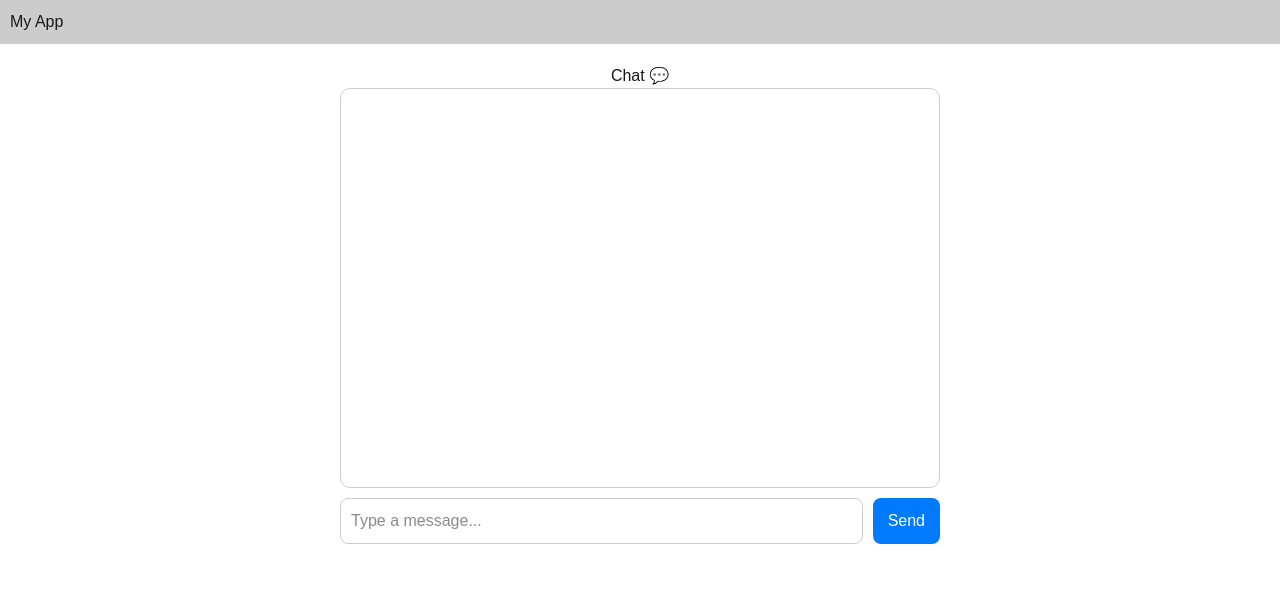
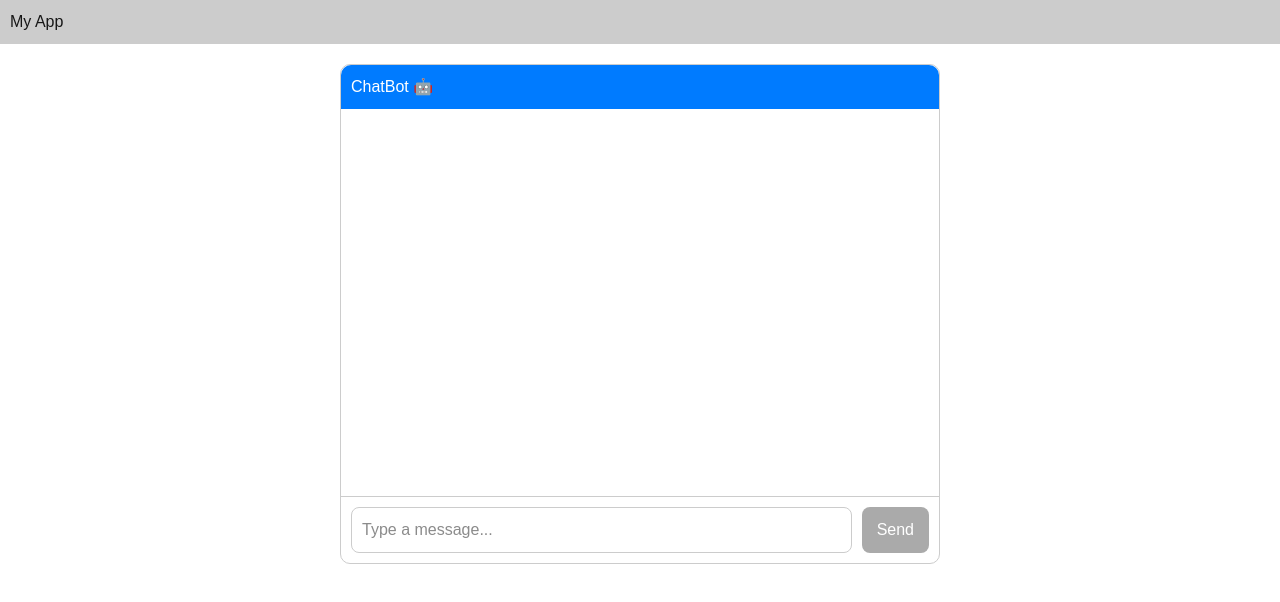
Before and after one commit to rachepalli/ChatbotUI, a Next.js app: page / in a window 1280 px wide. Shown: the top 602 px of the page. Built offline with nearby package versions, Linux system fonts and the light colour scheme.

Commit message:
Removed old Chat component and using modular chat UI

```diff
--- a/app/page.tsx
+++ b/app/page.tsx
@@ -1,11 +1,11 @@
 import Navbar from "../components/Navbar";
-import Chat from "../components/Chat";
+import ChatWindow from "../components/ChatWindow";
 
 export default function Home() {
   return (
     <div>
       <Navbar />
-      <Chat />
+      <ChatWindow />
     </div>
   );
 }
--- a/components/Chat.tsx
+++ /dev/null
@@ -1,93 +0,0 @@
-"use client";
-import { useState } from "react";
-
-type Message = {
-  text: string;
-  sender: "user" | "bot";
-};
-
-export default function Chat() {
-  const [messages, setMessages] = useState<Message[]>([]);
-  const [input, setInput] = useState("");
-
-  const sendMessage = () => {
-    if (!input.trim()) return;
-
-    const userMsg: Message = { text: input, sender: "user" };
-
-    setMessages((prev) => [...prev, userMsg]);
-    setInput("");
-
-    // fake bot reply
-    setTimeout(() => {
-      const botMsg: Message = {
-        text: "Hello! You said: " + userMsg.text,
-        sender: "bot",
-      };
-      setMessages((prev) => [...prev, botMsg]);
-    }, 1000);
-  };
-
-  return (
-    <div style={{ maxWidth: "600px", margin: "20px auto" }}>
-      <h2 style={{ textAlign: "center" }}>Chat 💬</h2>
-
-      {/* Chat Box */}
-      <div
-        style={{
-          border: "1px solid #ccc",
-          borderRadius: "10px",
-          padding: "10px",
-          height: "400px",
-          overflowY: "auto",
-          display: "flex",
-          flexDirection: "column",
-          gap: "10px",
-        }}
-      >
-        {messages.map((msg, i) => (
-          <div
-            key={i}
-            style={{
-              alignSelf: msg.sender === "user" ? "flex-end" : "flex-start",
-              background: msg.sender === "user" ? "#007bff" : "#eee",
-              color: msg.sender === "user" ? "white" : "black",
-              padding: "8px 12px",
-              borderRadius: "15px",
-              maxWidth: "70%",
-            }}
-          >
-            {msg.text}
-          </div>
-        ))}
-      </div>
-
-      {/* Input */}
-      <div style={{ display: "flex", marginTop: "10px", gap: "10px" }}>
-        <input
-          value={input}
-          onChange={(e) => setInput(e.target.value)}
-          placeholder="Type a message..."
-          style={{
-            flex: 1,
-            padding: "10px",
-            borderRadius: "8px",
-            border: "1px solid #ccc",
-          }}
-        />
-        <button
-          onClick={sendMessage}
-          style={{
-            padding: "10px 15px",
-            borderRadius: "8px",
-            background: "#007bff",
-            color: "white",
-            border: "none",
-          }}
-        >
-          Send
-        </button>
-      </div>
-    </div>
-  );
-}
--- /dev/null
+++ b/components/ChatWindow.tsx
@@ -0,0 +1,87 @@
+"use client";
+import { useState } from "react";
+import Message from "./Message";
+import InputArea from "./InputArea";
+
+type Msg = {
+  text: string;
+  sender: "user" | "bot";
+  time: string;
+};
+
+export default function ChatWindow() {
+  const [messages, setMessages] = useState<Msg[]>([]);
+
+  const getTime = () => {
+    return new Date().toLocaleTimeString([], {
+      hour: "2-digit",
+      minute: "2-digit",
+    });
+  };
+
+  const handleSend = (text: string) => {
+    const userMsg: Msg = {
+      text,
+      sender: "user",
+      time: getTime(),
+    };
+
+    setMessages((prev) => [...prev, userMsg]);
+
+    // fake bot reply
+    setTimeout(() => {
+      const botMsg: Msg = {
+        text: "Bot reply to: " + text,
+        sender: "bot",
+        time: getTime(),
+      };
+      setMessages((prev) => [...prev, botMsg]);
+    }, 1000);
+  };
+
+  return (
+    <div
+      style={{
+        maxWidth: "600px",
+        margin: "20px auto",
+        border: "1px solid #ccc",
+        borderRadius: "10px",
+        display: "flex",
+        flexDirection: "column",
+        height: "500px",
+      }}
+    >
+      {/* Header */}
+      <div
+        style={{
+          padding: "10px",
+          background: "#007bff",
+          color: "white",
+          borderTopLeftRadius: "10px",
+          borderTopRightRadius: "10px",
+        }}
+      >
+        ChatBot 🤖
+      </div>
+
+      {/* Messages */}
+      <div
+        style={{
+          flex: 1,
+          padding: "10px",
+          overflowY: "auto",
+          display: "flex",
+          flexDirection: "column",
+          gap: "10px",
+        }}
+      >
+        {messages.map((msg, i) => (
+          <Message key={i} {...msg} />
+        ))}
+      </div>
+
+      {/* Input */}
+      <InputArea onSend={handleSend} />
+    </div>
+  );
+}
--- /dev/null
+++ b/components/InputArea.tsx
@@ -0,0 +1,57 @@
+"use client";
+import { useState } from "react";
+
+type InputProps = {
+  onSend: (message: string) => void;
+};
+
+export default function InputArea({ onSend }: InputProps) {
+  const [input, setInput] = useState("");
+
+  const handleSend = () => {
+    if (!input.trim()) return;
+    onSend(input);
+    setInput("");
+  };
+
+  return (
+    <div
+      style={{
+        display: "flex",
+        padding: "10px",
+        borderTop: "1px solid #ccc",
+        gap: "10px",
+      }}
+    >
+      <input
+        value={input}
+        onChange={(e) => setInput(e.target.value)}
+        placeholder="Type a message..."
+        style={{
+          flex: 1,
+          padding: "10px",
+          borderRadius: "8px",
+          border: "1px solid #ccc",
+        }}
+        onKeyDown={(e) => {
+          if (e.key === "Enter") handleSend();
+        }}
+      />
+
+      <button
+        onClick={handleSend}
+        disabled={!input.trim()}
+        style={{
+          padding: "10px 15px",
+          borderRadius: "8px",
+          background: input.trim() ? "#007bff" : "#aaa",
+          color: "white",
+          border: "none",
+          cursor: input.trim() ? "pointer" : "not-allowed",
+        }}
+      >
+        Send
+      </button>
+    </div>
+  );
+}
--- /dev/null
+++ b/components/Message.tsx
@@ -0,0 +1,33 @@
+"use client";
+
+type MessageProps = {
+  text: string;
+  sender: "user" | "bot";
+  time: string;
+};
+
+export default function Message({ text, sender, time }: MessageProps) {
+  return (
+    <div
+      style={{
+        display: "flex",
+        justifyContent: sender === "user" ? "flex-end" : "flex-start",
+      }}
+    >
+      <div
+        style={{
+          background: sender === "user" ? "#007bff" : "#e5e5ea",
+          color: sender === "user" ? "white" : "black",
+          padding: "10px",
+          borderRadius: "12px",
+          maxWidth: "70%",
+        }}
+      >
+        <div>{text}</div>
+        <div style={{ fontSize: "10px", marginTop: "5px", textAlign: "right" }}>
+          {time}
+        </div>
+      </div>
+    </div>
+  );
+}
```
